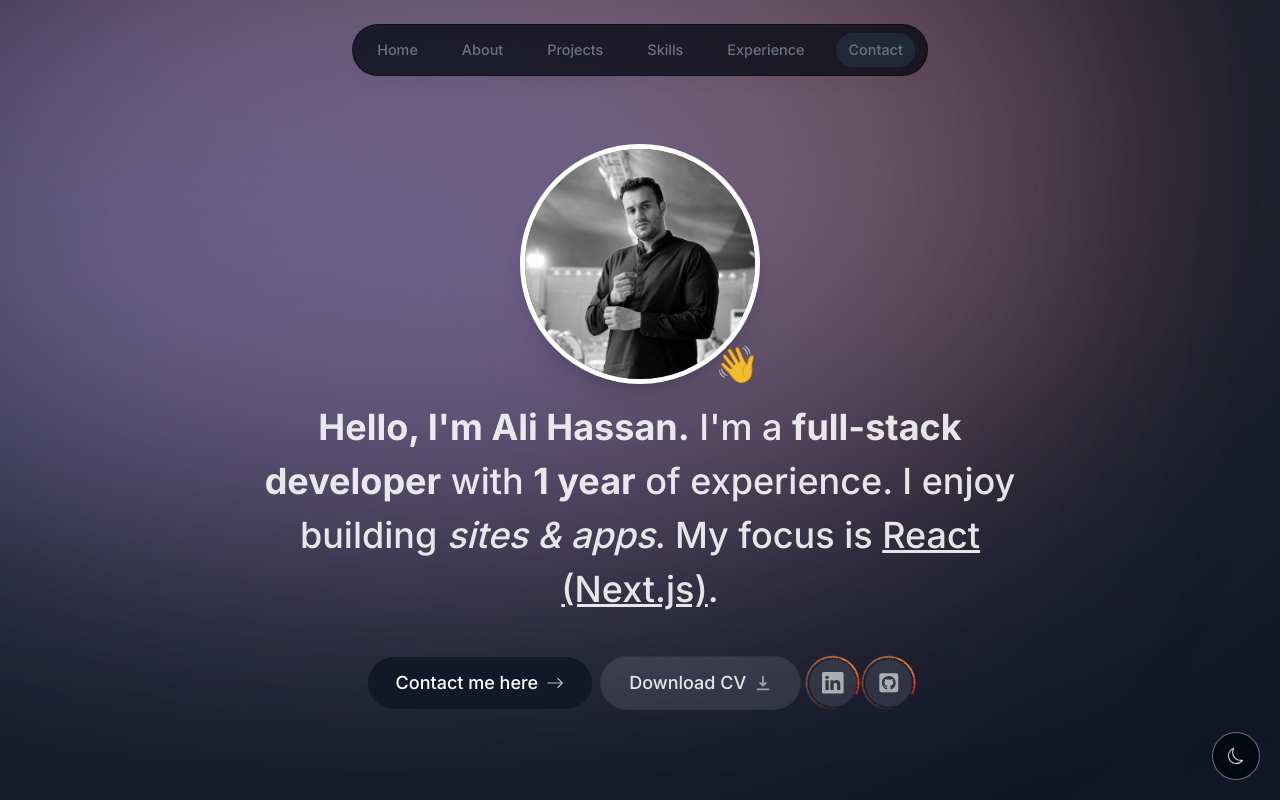
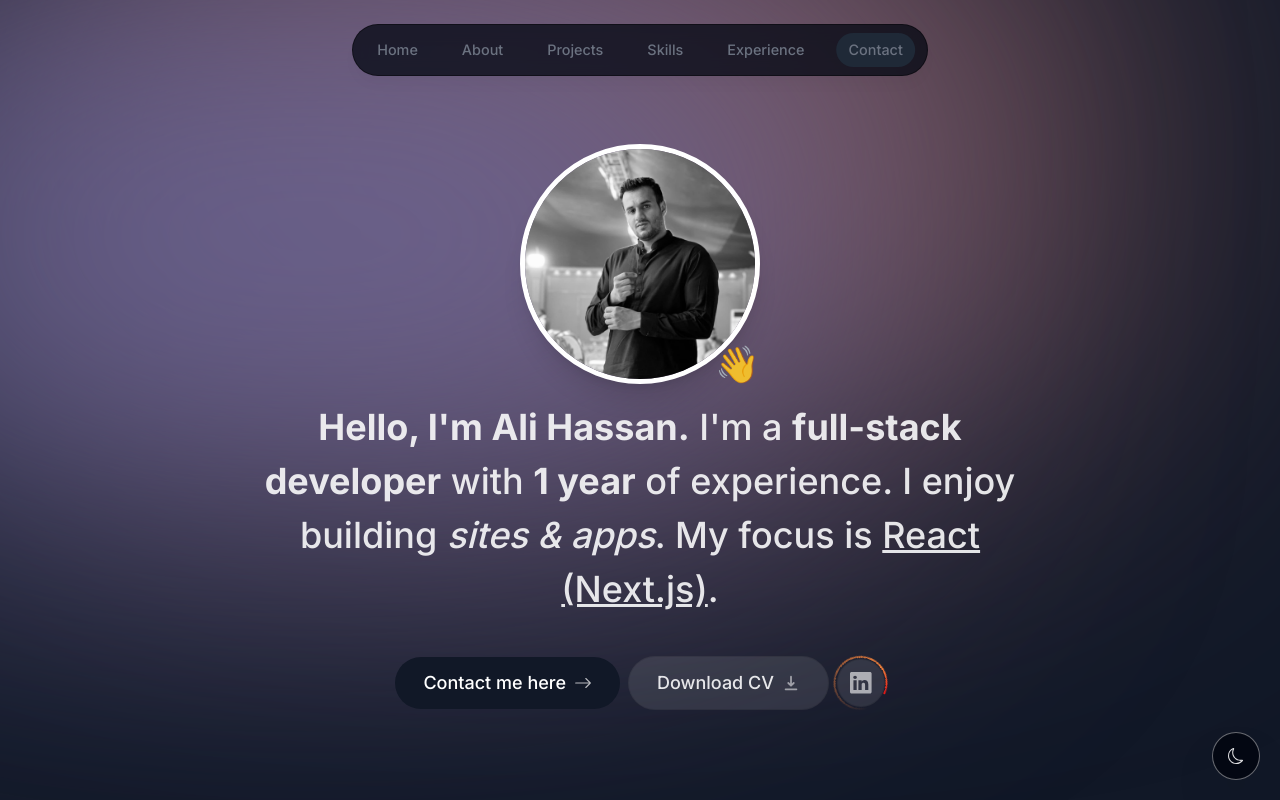
Before and after one commit to fahadishfaqmalik/Website, a Next.js app: page / in a window 1280 px wide. Shown: the top 800 px of the page. Built offline with nearby package versions, Linux system fonts and the light colour scheme.

Commit message:
CV updated

```diff
--- a/components/intro.tsx
+++ b/components/intro.tsx
@@ -92,7 +92,7 @@ export default function Intro() {
 
         <a
           className="group bg-white px-7 py-3 flex items-center gap-2 rounded-full outline-none focus:scale-110 hover:scale-110 active:scale-105 transition cursor-pointer borderBlack dark:bg-white/10"
-          href="/Ali Hassan Resume.pdf" // <-- Corrected path
+          href="/Fahad ishfaq Resume.pdf" // <-- Corrected path
           download
         >
           Download CV{" "}
@@ -101,18 +101,11 @@ export default function Intro() {
 
         <a
           className="social-icon rotating-border bg-white p-3 text-gray-700 hover:text-gray-950 flex items-center gap-2 text-[1.35rem] rounded-full focus:scale-[1.15] hover:scale-[1.15] active:scale-105 transition cursor-pointer borderBlack dark:bg-white/10 dark:text-white/60"
-          href="https://www.linkedin.com/in/mralihassan02/"
+          href="https://www.linkedin.com/in/fahad-ishfaq-malik/"
           target="_blank"
+          rel="noopener noreferrer"
         >
           <BsLinkedin />
-        </a>
-
-        <a
-          className="social-icon rotating-border bg-white p-3 text-gray-700 flex items-center gap-2 text-[1.35rem] rounded-full focus:scale-[1.15] hover:scale-[1.15] hover:text-gray-950 active:scale-105 transition cursor-pointer borderBlack dark:bg-white/10 dark:text-white/60"
-          href="https://github.com/Ali-Hassan02"
-          target="_blank"
-        >
-          <FaGithubSquare />
         </a>
       </motion.div>
     </section>
```
Also changed, not shown: 1 other file (tests, documents, lock files or other folders).
